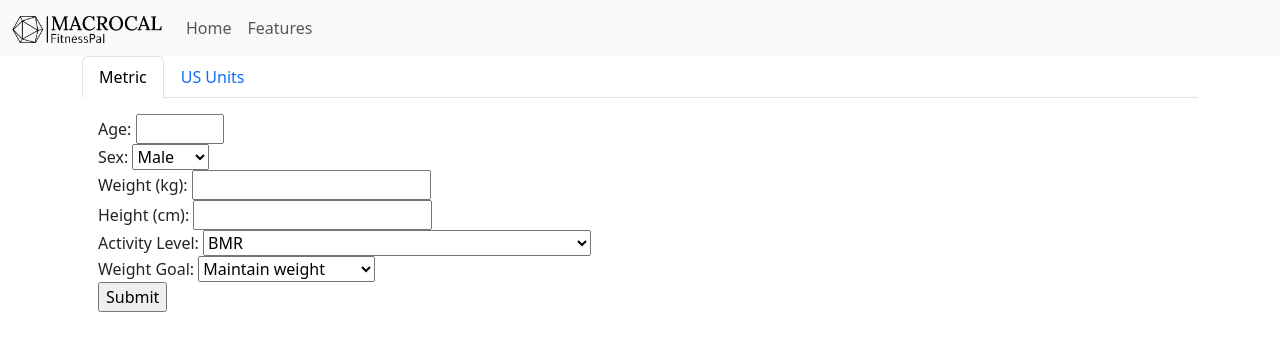
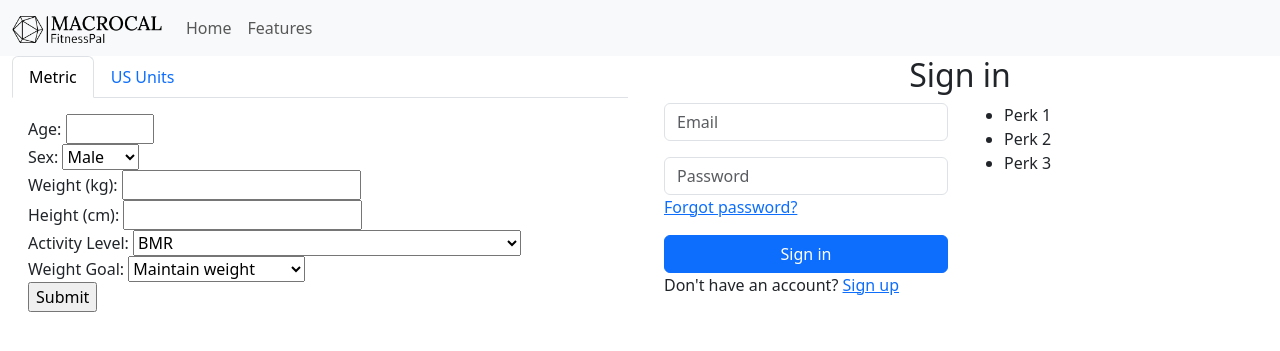
Before and after one commit to Kaionguyen/MacroCal, a Django app: page /calculator/ in a window 1280 px wide. Shown: the top 351 px of the page. Run offline with Django 4.2, Linux system fonts and the light colour scheme.

Commit message:
Add: Login box to homepage with info on side

```diff
--- a/src/calculator/templates/calculator/index.html
+++ b/src/calculator/templates/calculator/index.html
@@ -16,9 +16,35 @@
                 {% include 'calculator/navbar.html' %}
             </div>
         </div>
-        <div class="container-xl">
-            <div class"row">
-                {% include 'calculator/tabs.html' %}
+
+        <div class="container-xxl gy-10">
+            <div class="row">
+                <div class="col-md-6">
+                    {% include 'calculator/tabs.html' %}
+                </div>
+
+                <div class="col-md-6">
+                    <div class="container">
+                        <div class="row">
+                            <div class="col text-center">
+                                <h2>Sign in</h2>
+                            </div>
+                        </div>
+                        <div class="row">
+                            <div class="col">
+                                {% include 'calculator/login.html' %}
+                            </div>
+                            <div class="col">
+                                <ul>
+                                    <li>Perk 1</li>
+                                    <li>Perk 2</li>
+                                    <li>Perk 3</li>
+                                </ul>
+                            </div>
+                        </div>
+                    </div>
+                </div>
+
             </div>
         </div>
         <script src="https://cdn.jsdelivr.net/npm/bootstrap@5.3.1/dist/js/bootstrap.bundle.min.js"
--- /dev/null
+++ b/src/calculator/templates/calculator/login.html
@@ -0,0 +1,22 @@
+<form method="POST">
+    {% csrf_token %}
+    <div class="mb-3">
+        <input type="email" class="form-control" name="email", placeholder="Email">
+    </div>
+    <div class="mb-3">
+        <input type="password" class="form-control" name="password" placeholder="Password">
+        <p><a href="#" class="link-primary">Forgot password?</a></p>
+    </div>
+    <div class="container-fluid gx-0">
+        <div class="row gx-0">
+            <div class="col">
+                <div class="d-grid">
+                    <button class="btn btn-primary" type="button">Sign in</button>
+                </div>
+            </div>
+        </div>
+        <div class="row">
+            <p>Don't have an account? <a href="#" class="link-primary">Sign up</a></p>
+        </div>
+    </div>
+</form>
--- a/src/calculator/templates/calculator/tabs.html
+++ b/src/calculator/templates/calculator/tabs.html
@@ -17,7 +17,7 @@
 <div class="tab-content">
     <div class="tab-pane fade show active p-3" id="nav-metric" role="tabpanel"
         aria-labelledby="nav-metric-tab">
-        <form method="post">
+        <form method="POST">
             {% csrf_token %}
             {{ form.age.label_tag }} {{ form.age }}
             <br>
@@ -37,7 +37,7 @@
 
     <div class="tab-pane fade p-3" id="nav-us" role="tabpanel"
         aria-labelledby="nav-us-tab">
-        <form method="post">
+        <form method="POST">
             {% csrf_token %}
             {{ form.age.label_tag }} {{ form.age }}
             <br>
```
